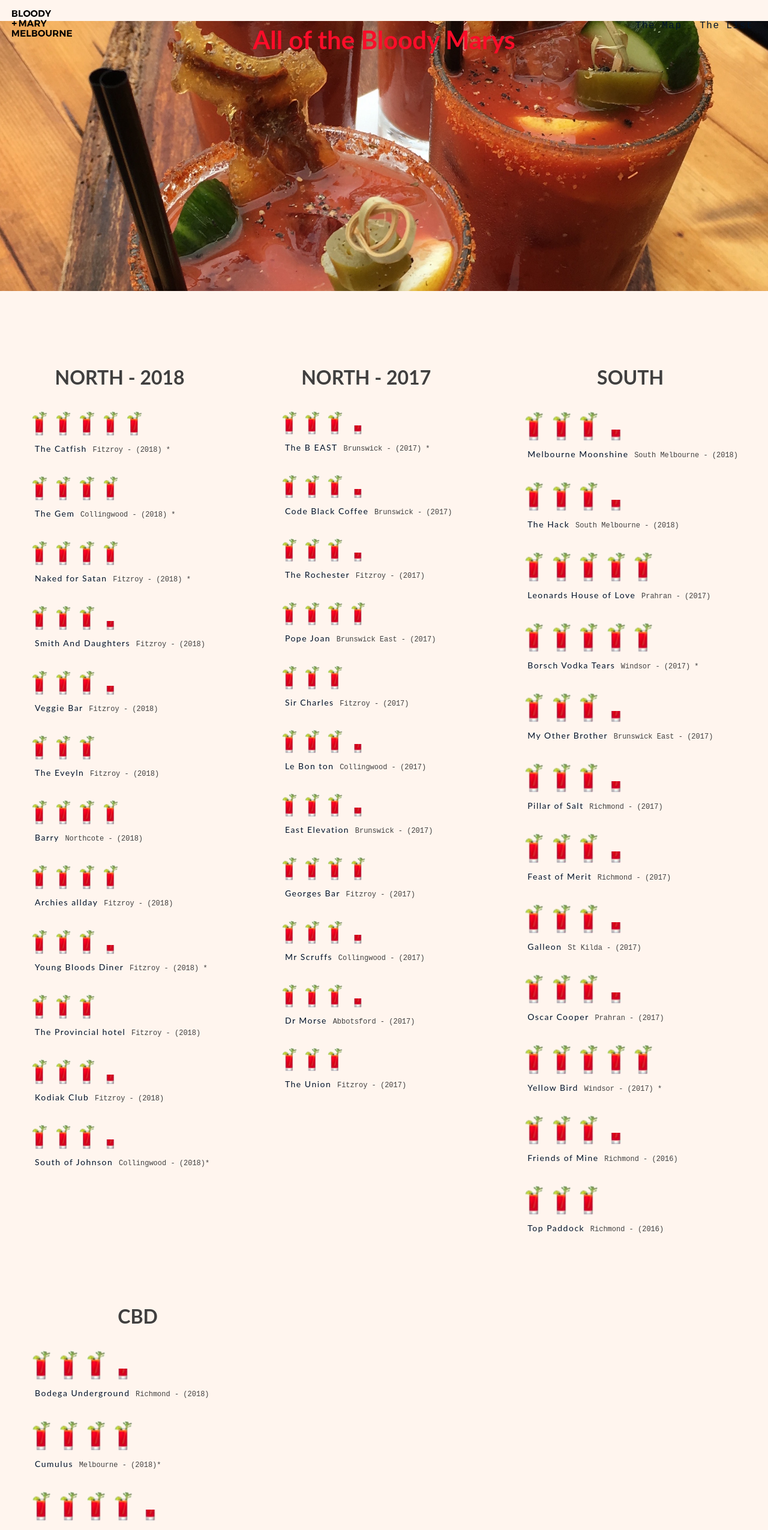
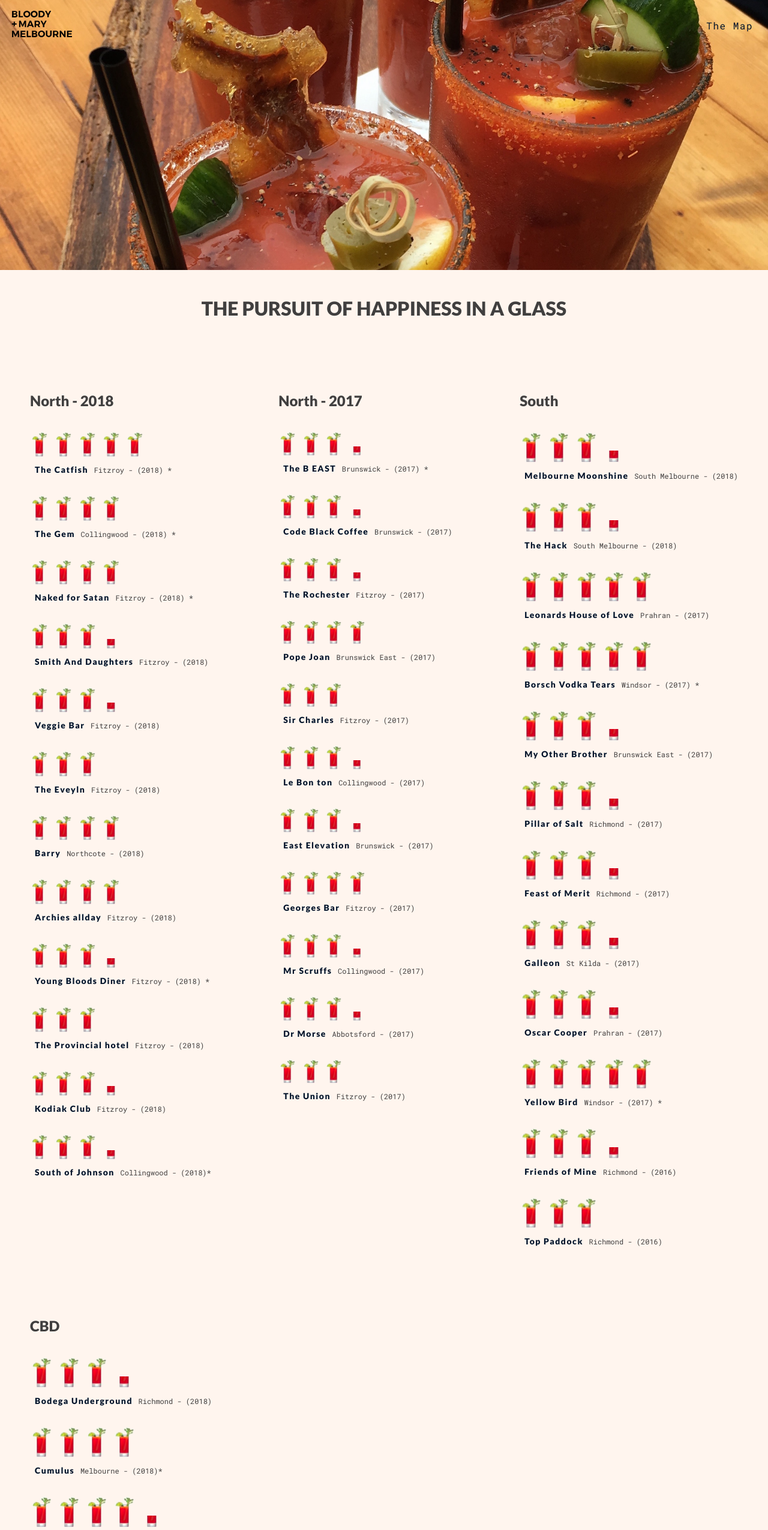
Before and after one commit to blllle/Bloodymary3, a plain HTML site: page list.html in a window 1280 px wide. Shown: the top 2550 px of the page at 60% size. Drawn offline with nearby package versions, Linux system fonts and the light colour scheme; some packages are replaced by stand-ins of ours; a script that the page names is missing; a web font is replaced by a local one.

Commit message:
applied  site wide changes

```diff
--- a/list.html
+++ b/list.html
@@ -19,8 +19,7 @@
 
   <link rel="shortcut icon" href="images/bloodymary.png">
 
-<link href="https://fonts.googleapis.com/css?family=Merriweather|Oswald|Source+Serif+Pro" rel="stylesheet">
-
+<link href="https://fonts.googleapis.com/css?family=Lato:900|Roboto+Mono" rel="stylesheet">
   <!-- Javascript -->
 
 <script
@@ -47,26 +46,23 @@
           <nav>
             <ul>
               <li><a href="index.html">The Map</a></li>
-              <li><a href="list.html">The List</a></li>
             </ul>
           </nav>
         </div>
-        <div class="border">
-        </div>
+
       </header>
         <div class="list-image">
-          <h2>All of the Bloody Marys</h2>
         </div>
       <div class="container">
-        <section id="list">
-
+        <section>
+          <h3>The pursuit of happiness in a glass</h3>
 
           <div class="list-all">
 
             <div class="list">
-              <h3>
+              <h4>
                 North - 2018
-              </h3>
+              </h4>
               <ul class="venues">
                 <li>
                   <span class="rating">
@@ -194,9 +190,9 @@
             </div>
 
             <div class="list">
-              <h3>
+              <h4>
                 North - 2017
-              </h3>
+              </h4>
               <ul class="venues">
 
                 <li>
@@ -311,9 +307,9 @@
             </div>
 
             <div class="list">
-              <h3>
+              <h4>
                 South
-              </h3>
+              </h4>
               <ul class="venues">
 
                 <li>
@@ -442,9 +438,9 @@
             </div>
 
             <div class="list">
-              <h3>
+              <h4>
                 CBD
-              </h3>
+              </h4>
               <ul class="venues">
                 <li>
                   <span class="rating">
@@ -520,9 +516,9 @@
                 </li>
               </ul>
 
-              <h3>
+              <h4>
                 Away from home
-              </h3>
+              </h4>
 
               <ul class="venues">
                 <li>
@@ -607,3 +603,5 @@
       </footer>
     </div>
   </body>
+  <script src="jquery.js"></script>
+  <script src="main.js"></script>
```
